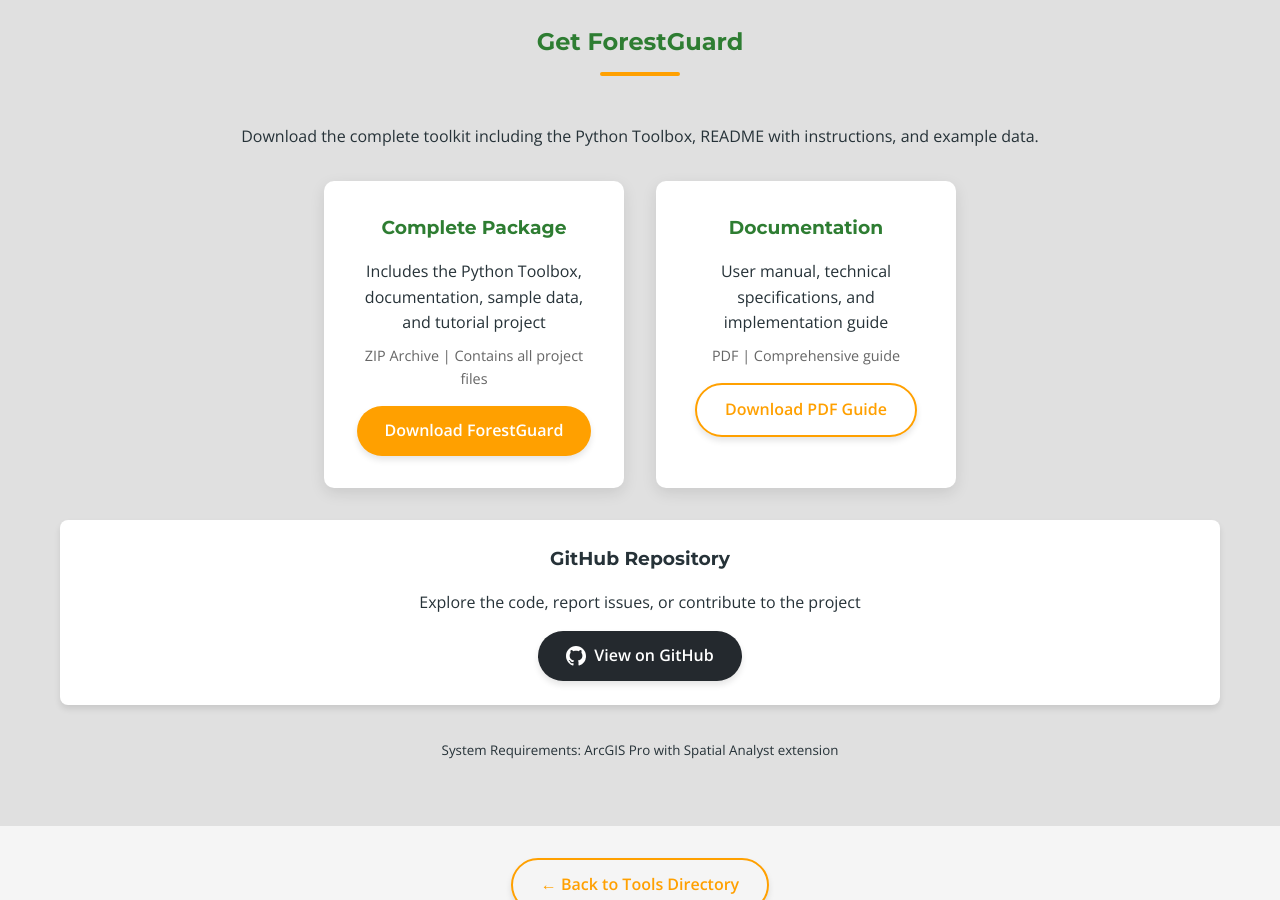
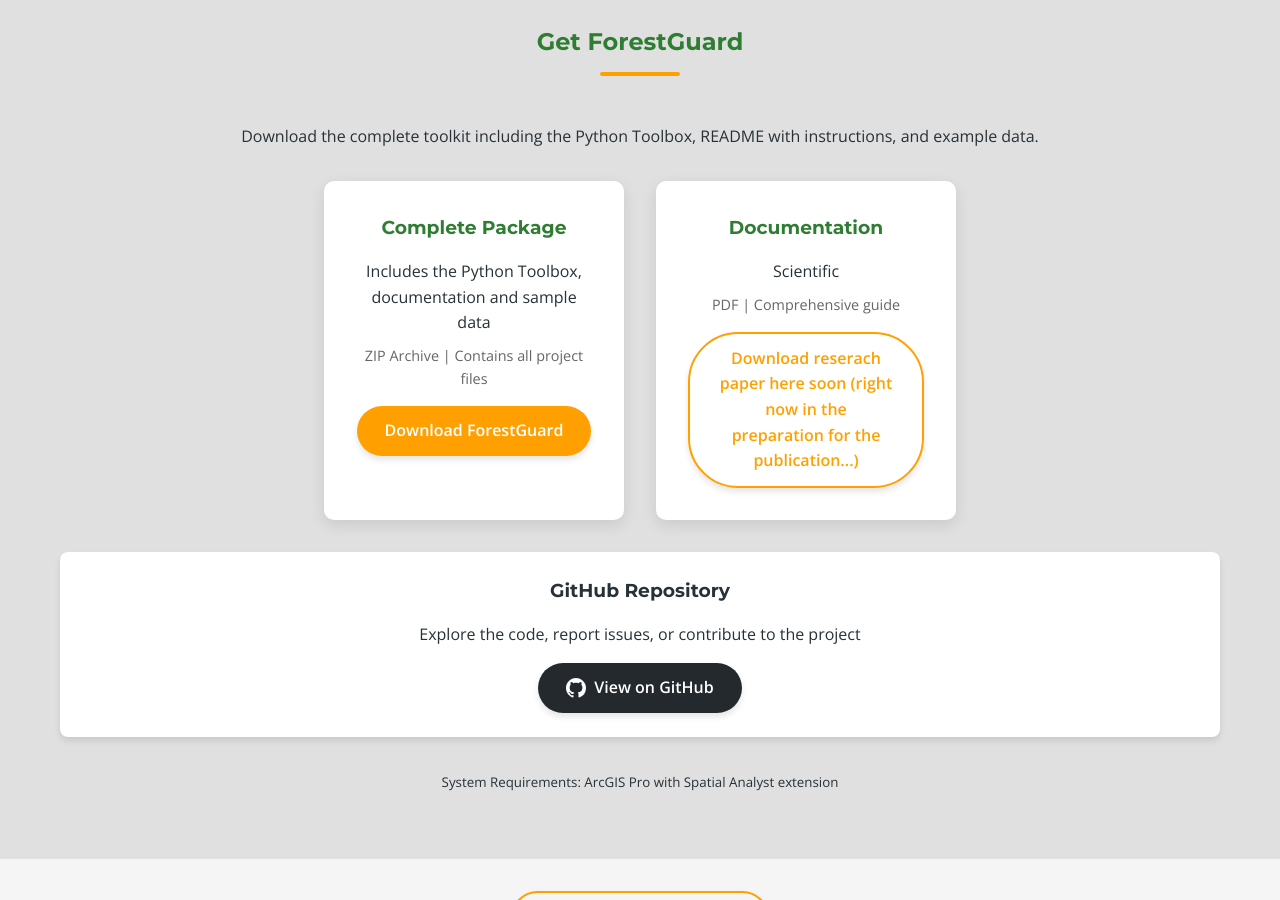
Before and after one commit to LiubovD/liubovd.github.io, a Jekyll site: the page forest_guard_tool.html, which Jekyll copies as it is, in a window 1280 px wide and 900 px high, scrolled down 2645 px. Built offline with Jekyll 4.4.1, drawn with Linux system fonts in a browser that asks for light colours.

Commit message:
Update forest_guard_tool.html

```diff
--- a/forest_guard_tool.html
+++ b/forest_guard_tool.html
@@ -425,7 +425,7 @@
             <div class="download-options">
                 <div class="download-card">
                     <h3>Complete Package</h3>
-                    <p>Includes the Python Toolbox, documentation, sample data, and tutorial project</p>
+                    <p>Includes the Python Toolbox, documentation and sample data</p>
                     <p class="file-info">ZIP Archive | Contains all project files</p>
                     <!-- Updated GitHub download link -->
                     <a href="https://github.com/LiubovD/liubovd.github.io/raw/main/ForestGuard.zip" class="btn" style="margin-top: 1rem;">Download ForestGuard</a>
@@ -433,9 +433,9 @@
 
                 <div class="download-card">
                     <h3>Documentation</h3>
-                    <p>User manual, technical specifications, and implementation guide</p>
+                    <p>Scientific </p>
                     <p class="file-info">PDF | Comprehensive guide</p>
-                    <a href="#" class="btn btn-outline" style="margin-top: 1rem;">Download PDF Guide</a>
+                    <a href="#" class="btn btn-outline" style="margin-top: 1rem;">Download reserach paper here soon (right now in the preparation for the publication...)</a>
                 </div>
             </div>
 
```
